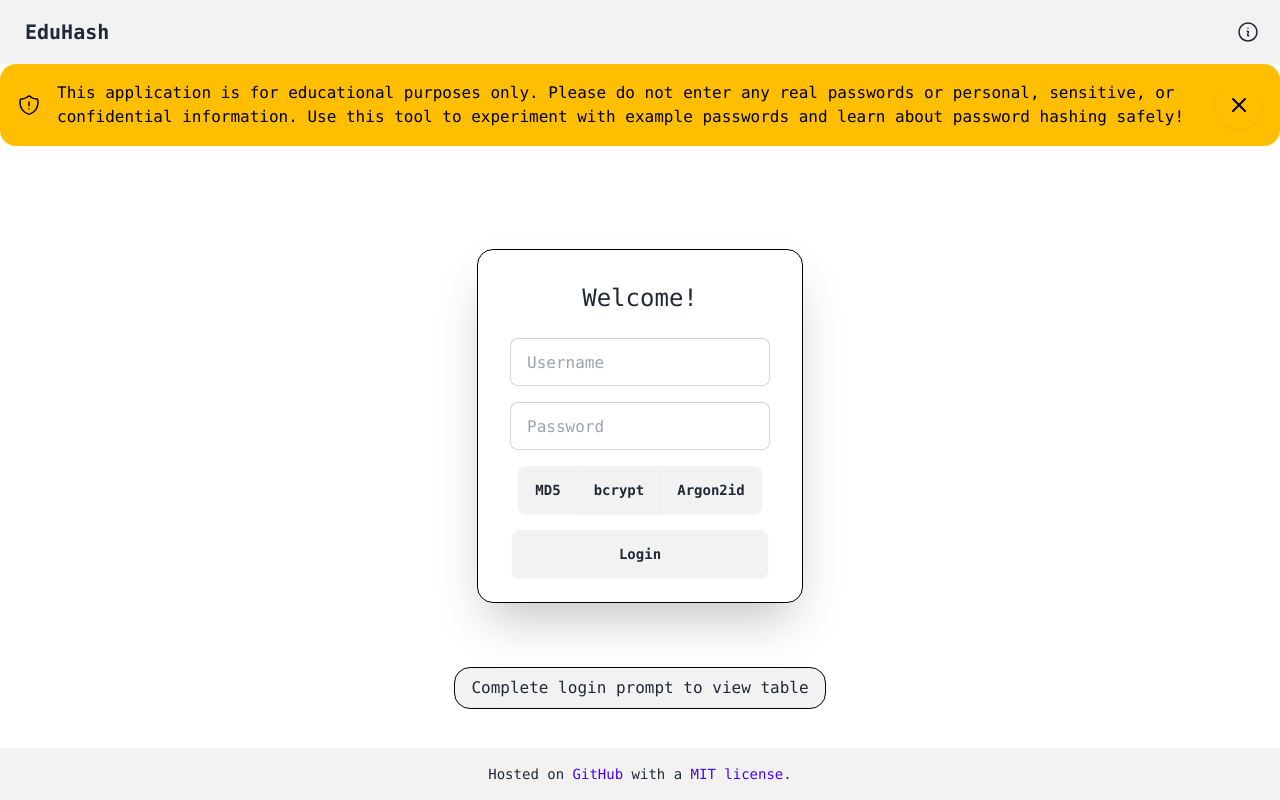
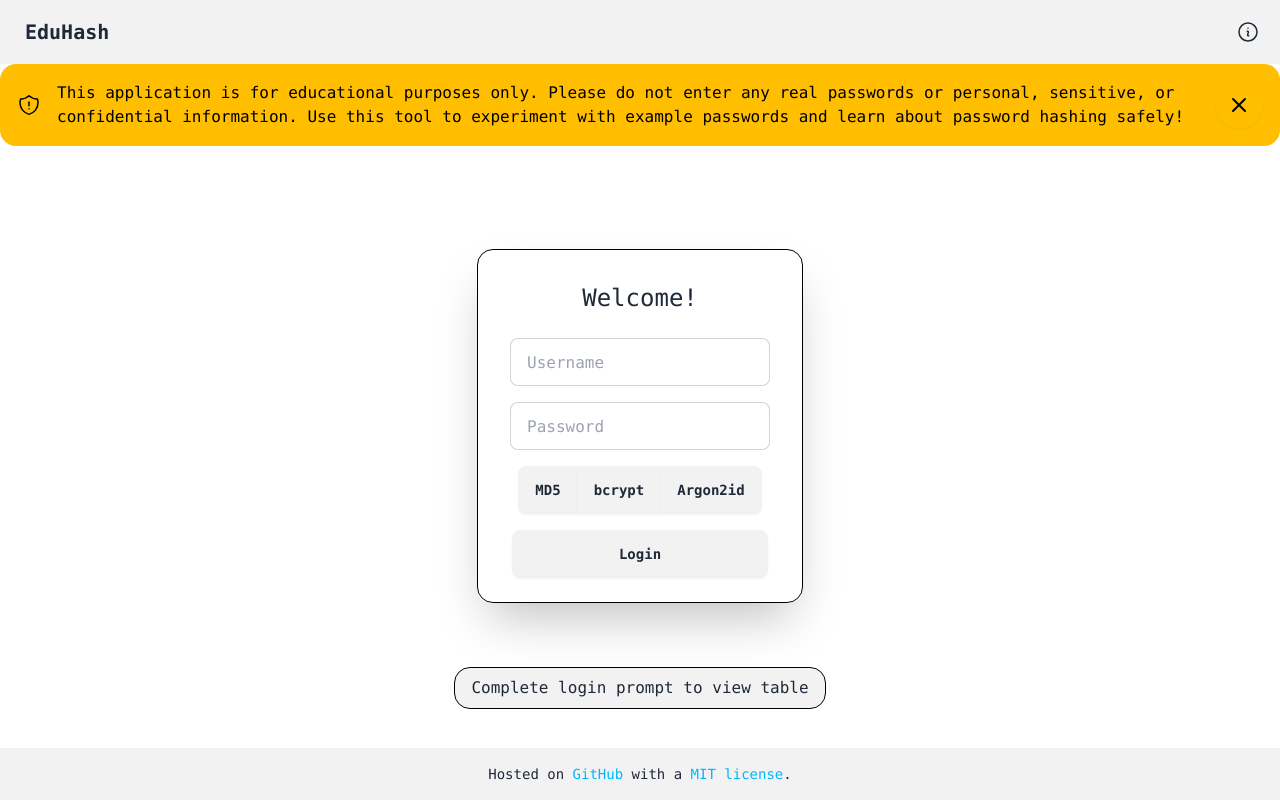
Before and after one commit to vanfossen/eduhash, a Vue app: page / in a window 1280 px wide. Built offline with nearby package versions, Linux system fonts and the light colour scheme.

Commit message:
update link to match Navbar modal

```diff
--- a/src/components/Footer.vue
+++ b/src/components/Footer.vue
@@ -11,14 +11,14 @@
         <a
           href="https://github.com/vanfossen/vite-vue-ts-tailwind"
           target="_blank"
-          class="link-hover link link-primary"
+          class="link-hover link link-info"
           >GitHub</a
         >
         with a
         <a
           href="https://github.com/vanfossen/vite-vue-ts-tailwind/blob/main/LICENSE"
           target="_blank"
-          class="link-hover link link-primary"
+          class="link-hover link link-info"
           >MIT license</a
         >.
       </p>
```
